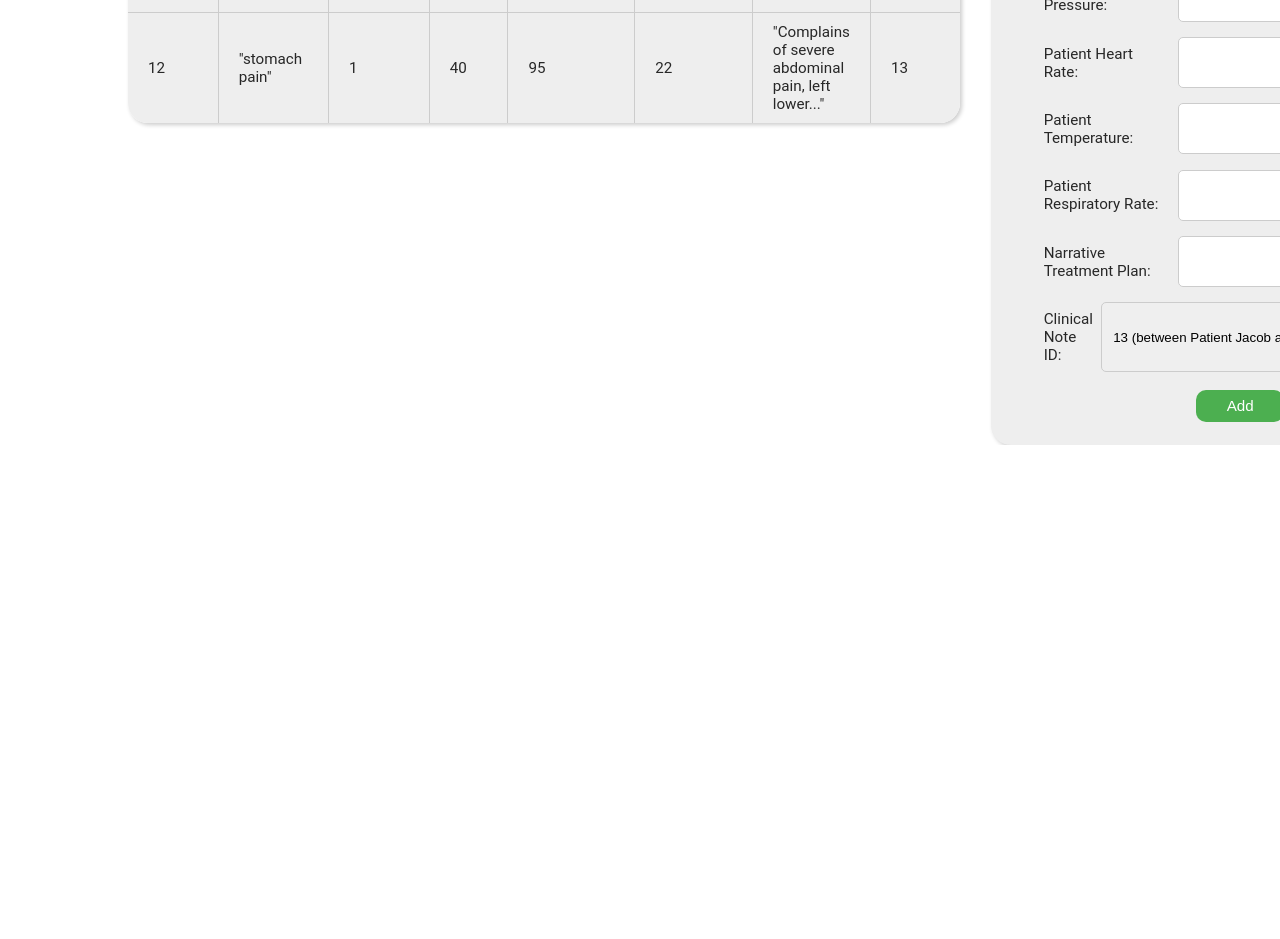
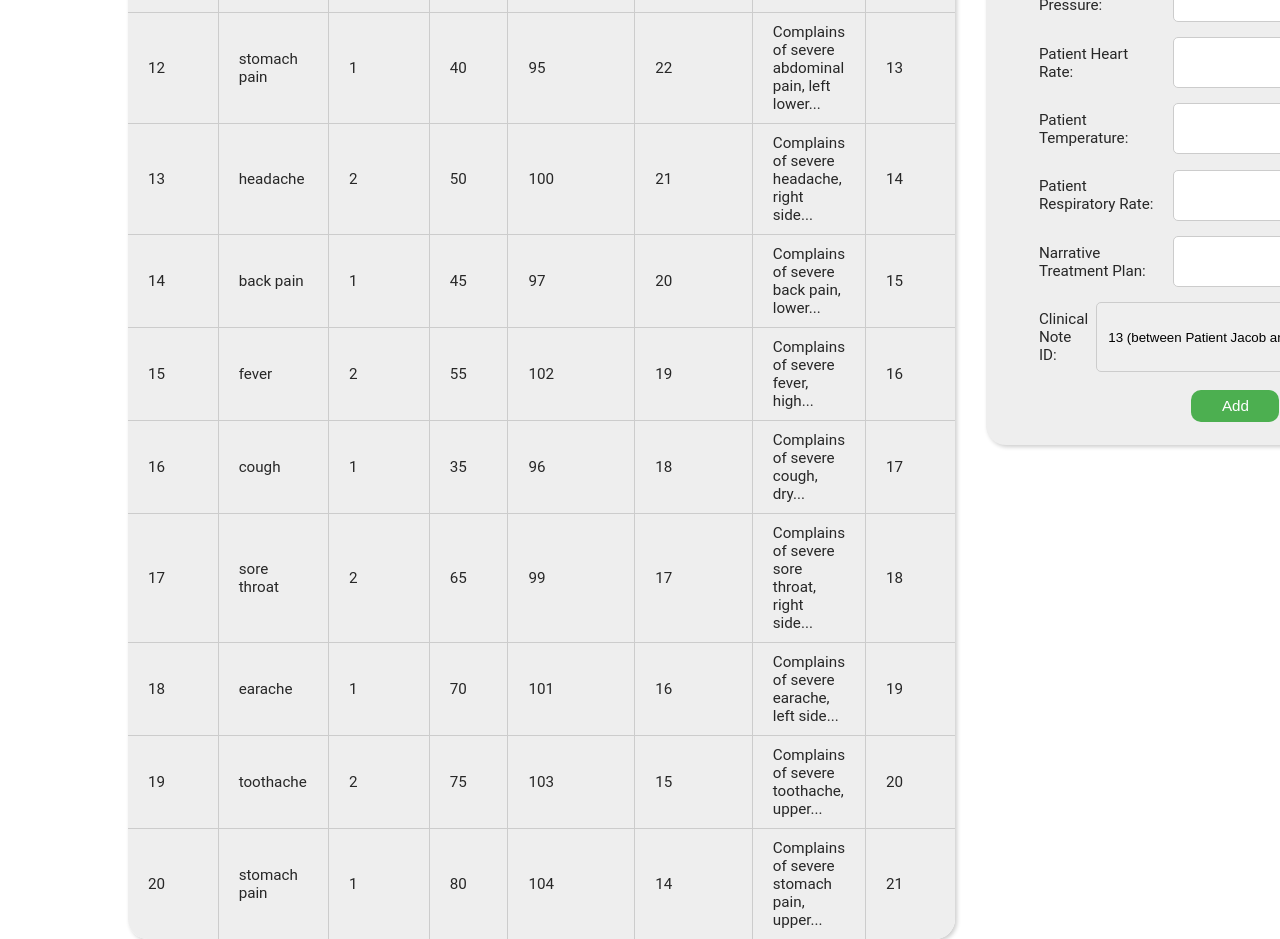
Before and after one commit to anson-poon/care-for-all-ehr, a React (Create React App) app: page /clinicalfindings in a window 1280 px wide. Shown: the part 600-1539 px from the top of the page. Before the commit the page ends 1045 px from the top, so only its background shows below. Built offline with nearby package versions, Linux system fonts and the light colour scheme.

Commit message:
Modified tables with data mapping

```diff
--- /dev/null
+++ b/src/data/clinicalFindingsData.js
@@ -0,0 +1,104 @@
+const clinicalFindingsData = [
+    {
+        clinicalFindingID: 11,
+        chiefComplaint: "chest pain",
+        bloodPressure: 2,
+        heartRate: 60,
+        temperature: 98,
+        respiratoryRate: 28,
+        treatmentPlan: "History of heart disease",
+        clinicalNoteID: 20
+    },
+    {
+        clinicalFindingID: 12,
+        chiefComplaint: "stomach pain",
+        bloodPressure: 1,
+        heartRate: 40,
+        temperature: 95,
+        respiratoryRate: 22,
+        treatmentPlan: "Complains of severe abdominal pain, left lower...",
+        clinicalNoteID: 13
+    },
+    {
+        clinicalFindingID: 13,
+        chiefComplaint: "headache",
+        bloodPressure: 2,
+        heartRate: 50,
+        temperature: 100,
+        respiratoryRate: 21,
+        treatmentPlan: "Complains of severe headache, right side...",
+        clinicalNoteID: 14
+    },
+    {
+        clinicalFindingID: 14,
+        chiefComplaint: "back pain",
+        bloodPressure: 1,
+        heartRate: 45,
+        temperature: 97,
+        respiratoryRate: 20,
+        treatmentPlan: "Complains of severe back pain, lower...",
+        clinicalNoteID: 15
+    },
+    {
+        clinicalFindingID: 15,
+        chiefComplaint: "fever",
+        bloodPressure: 2,
+        heartRate: 55,
+        temperature: 102,
+        respiratoryRate: 19,
+        treatmentPlan: "Complains of severe fever, high...",
+        clinicalNoteID: 16
+    },
+    {
+        clinicalFindingID: 16,
+        chiefComplaint: "cough",
+        bloodPressure: 1,
+        heartRate: 35,
+        temperature: 96,
+        respiratoryRate: 18,
+        treatmentPlan: "Complains of severe cough, dry...",
+        clinicalNoteID: 17
+    },
+    {
+        clinicalFindingID: 17,
+        chiefComplaint: "sore throat",
+        bloodPressure: 2,
+        heartRate: 65,
+        temperature: 99,
+        respiratoryRate: 17,
+        treatmentPlan: "Complains of severe sore throat, right side...",
+        clinicalNoteID: 18
+    },
+    {
+        clinicalFindingID: 18,
+        chiefComplaint: "earache",
+        bloodPressure: 1,
+        heartRate: 70,
+        temperature: 101,
+        respiratoryRate: 16,
+        treatmentPlan: "Complains of severe earache, left side...",
+        clinicalNoteID: 19
+    },
+    {
+        clinicalFindingID: 19,
+        chiefComplaint: "toothache",
+        bloodPressure: 2,
+        heartRate: 75,
+        temperature: 103,
+        respiratoryRate: 15,
+        treatmentPlan: "Complains of severe toothache, upper...",
+        clinicalNoteID: 20
+    },
+    {
+        clinicalFindingID: 20,
+        chiefComplaint: "stomach pain",
+        bloodPressure: 1,
+        heartRate: 80,
+        temperature: 104,
+        respiratoryRate: 14,
+        treatmentPlan: "Complains of severe stomach pain, upper...",
+        clinicalNoteID: 21
+    }
+];
+
+export default clinicalFindingsData;
--- /dev/null
+++ b/src/data/clinicalNotesData.js
@@ -0,0 +1,54 @@
+const clinicalNotesData = [
+    {
+        clinicalNoteID: 1,
+        lengthOfVisit: "10:20:00",
+        visitID: 20
+    },
+    {
+        clinicalNoteID: 2,
+        lengthOfVisit: "10:30:00",
+        visitID: 30
+    },
+    {
+        clinicalNoteID: 3,
+        lengthOfVisit: "10:40:00",
+        visitID: 40
+    },
+    {
+        clinicalNoteID: 4,
+        lengthOfVisit: "10:50:00",
+        visitID: 50
+    },
+    {
+        clinicalNoteID: 5,
+        lengthOfVisit: "11:00:00",
+        visitID: 60
+    },
+    {
+        clinicalNoteID: 6,
+        lengthOfVisit: "11:10:00",
+        visitID: 70
+    },
+    {
+        clinicalNoteID: 7,
+        lengthOfVisit: "11:20:00",
+        visitID: 80
+    },
+    {
+        clinicalNoteID: 8,
+        lengthOfVisit: "11:30:00",
+        visitID: 90
+    },
+    {
+        clinicalNoteID: 9,
+        lengthOfVisit: "11:40:00",
+        visitID: 100
+    },
+    {
+        clinicalNoteID: 10,
+        lengthOfVisit: "11:50:00",
+        visitID: 110
+    }
+];
+
+export default clinicalNotesData;
--- /dev/null
+++ b/src/data/insuranceNotesData.js
@@ -0,0 +1,54 @@
+const insuranceNotesData = [
+    {
+        insuranceNoteID: 500,
+        reimbursementCode: "A0427",
+        visitID: 20
+    },
+    {
+        insuranceNoteID: 501,
+        reimbursementCode: "A0428",
+        visitID: 30
+    },
+    {
+        insuranceNoteID: 502,
+        reimbursementCode: "A0429",
+        visitID: 40
+    },
+    {
+        insuranceNoteID: 503,
+        reimbursementCode: "A0430",
+        visitID: 50
+    },
+    {
+        insuranceNoteID: 504,
+        reimbursementCode: "A0431",
+        visitID: 60
+    },
+    {
+        insuranceNoteID: 505,
+        reimbursementCode: "A0432",
+        visitID: 70
+    },
+    {
+        insuranceNoteID: 506,
+        reimbursementCode: "A0433",
+        visitID: 80
+    },
+    {
+        insuranceNoteID: 507,
+        reimbursementCode: "A0434",
+        visitID: 90
+    },
+    {
+        insuranceNoteID: 508,
+        reimbursementCode: "A0435",
+        visitID: 100
+    },
+    {
+        insuranceNoteID: 509,
+        reimbursementCode: "A0436",
+        visitID: 110
+    }
+];
+
+export default insuranceNotesData;
--- a/src/data/insuranceData.js
+++ b/src/data/insurancePoliciesData.js
@@ -1,4 +1,4 @@
-const insuranceData = [
+const insurancePoliciesData = [
     {
       insuranceID: 1,
       type: 'Anthem PPO',
@@ -51,4 +51,4 @@ const insuranceData = [
     }
   ];
 
-  export default insuranceData;
+  export default insurancePoliciesData;
--- a/src/pages/ClinicalFindingsPage.js
+++ b/src/pages/ClinicalFindingsPage.js
@@ -2,6 +2,7 @@ import React from 'react';
 import { useState } from 'react';
 import { useNavigate } from 'react-router-dom';
 import { RiChatDeleteFill, RiEdit2Fill } from 'react-icons/ri';
+import clinicalFindingsData from '../data/clinicalFindingsData';
 import { SearchBarClinicalFindings } from '../components/SearchBox';
 
 /*
@@ -35,26 +36,18 @@ function ClinicalFindingsPage() {
                             </tr>
                         </thead>
                         <tbody>
-                            <tr>
-                                <th>11</th>
-                                <th>"chest pain"</th>
-                                <th>2</th>
-                                <th>60</th>
-                                <th>98</th>
-                                <th>28</th>
-                                <th>"History of heart disease"</th>
-                                <th>20</th>
-                            </tr>
-                            <tr>
-                                <th>12</th>
-                                <th>"stomach pain"</th>
-                                <th>1</th>
-                                <th>40</th>
-                                <th>95</th>
-                                <th>22</th>
-                                <th>"Complains of severe abdominal pain, left lower..."</th>
-                                <th>13</th>
-                            </tr>
+                            {clinicalFindingsData.map((item, index) => (
+                                <tr key={index}>
+                                    <th>{item.clinicalFindingID}</th>
+                                    <th>{item.chiefComplaint}</th>
+                                    <th>{item.bloodPressure}</th>
+                                    <th>{item.heartRate}</th>
+                                    <th>{item.temperature}</th>
+                                    <th>{item.respiratoryRate}</th>
+                                    <th>{item.treatmentPlan}</th>
+                                    <th>{item.clinicalNoteID}</th>
+                                </tr>
+                            ))}
                         </tbody>
                     </table>
                 </div>
--- a/src/pages/ClinicalNotesPage.js
+++ b/src/pages/ClinicalNotesPage.js
@@ -2,6 +2,7 @@ import React from 'react';
 import { useState } from 'react';
 import { useNavigate } from 'react-router-dom';
 import { RiChatDeleteFill, RiEdit2Fill } from 'react-icons/ri';
+import clinicalNotesData from '../data/clinicalNotesData';
 import { SearchBoxClinicalNotes } from '../components/SearchBox';
 
 /*
@@ -30,16 +31,13 @@ function ClinicalNotesPage() {
                             </tr>
                         </thead>
                         <tbody>
-                            <tr>
-                                <th>12</th>
-                                <th>10:20:00</th>
-                                <th>20</th>
-                            </tr>
-                            <tr>
-                                <th>13</th>
-                                <th>10:30:00</th>
-                                <th>30</th>
-                            </tr>
+                            {clinicalNotesData.map((item, index) => (
+                                <tr key={index}>
+                                    <th>{item.clinicalNoteID}</th>
+                                    <th>{item.lengthOfVisit}</th>
+                                    <th>{item.visitID}</th>
+                                </tr>
+                            ))}
                         </tbody>
                     </table>
                 </div>
--- a/src/pages/InsurancePoliciesPage.js
+++ b/src/pages/InsurancePoliciesPage.js
@@ -2,7 +2,7 @@ import React from 'react';
 import { useState } from 'react';
 import { useNavigate } from 'react-router-dom';
 import { RiChatDeleteFill, RiEdit2Fill } from 'react-icons/ri';
-import insuranceData from '../data/insuranceData';
+import insurancePoliciesData from '../data/insurancePoliciesData';
 import { SearchBoxInsurancePolicies } from '../components/SearchBox';
 
 /*
@@ -31,7 +31,7 @@ function InsurancePoliciesPage() {
                             </tr>
                         </thead>
                         <tbody>
-                            {insuranceData.map((item, index) => (
+                            {insurancePoliciesData.map((item, index) => (
                                 <tr key={index}>
                                     <th>{item.insuranceID}</th>
                                     <th>{item.type}</th>
```
Also changed, not shown: src/pages/InsuranceNotesPage.js (+8 -10 lines).
